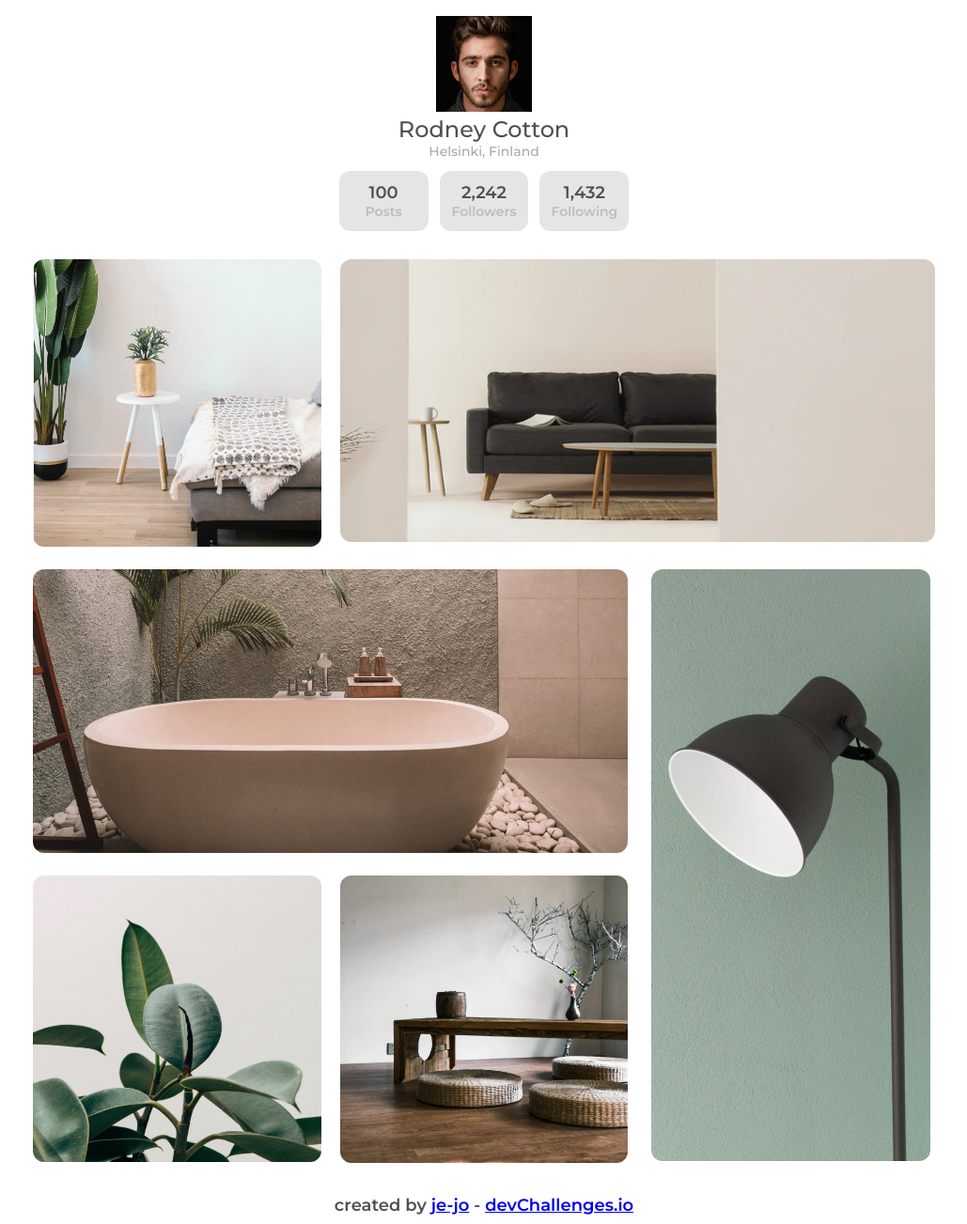
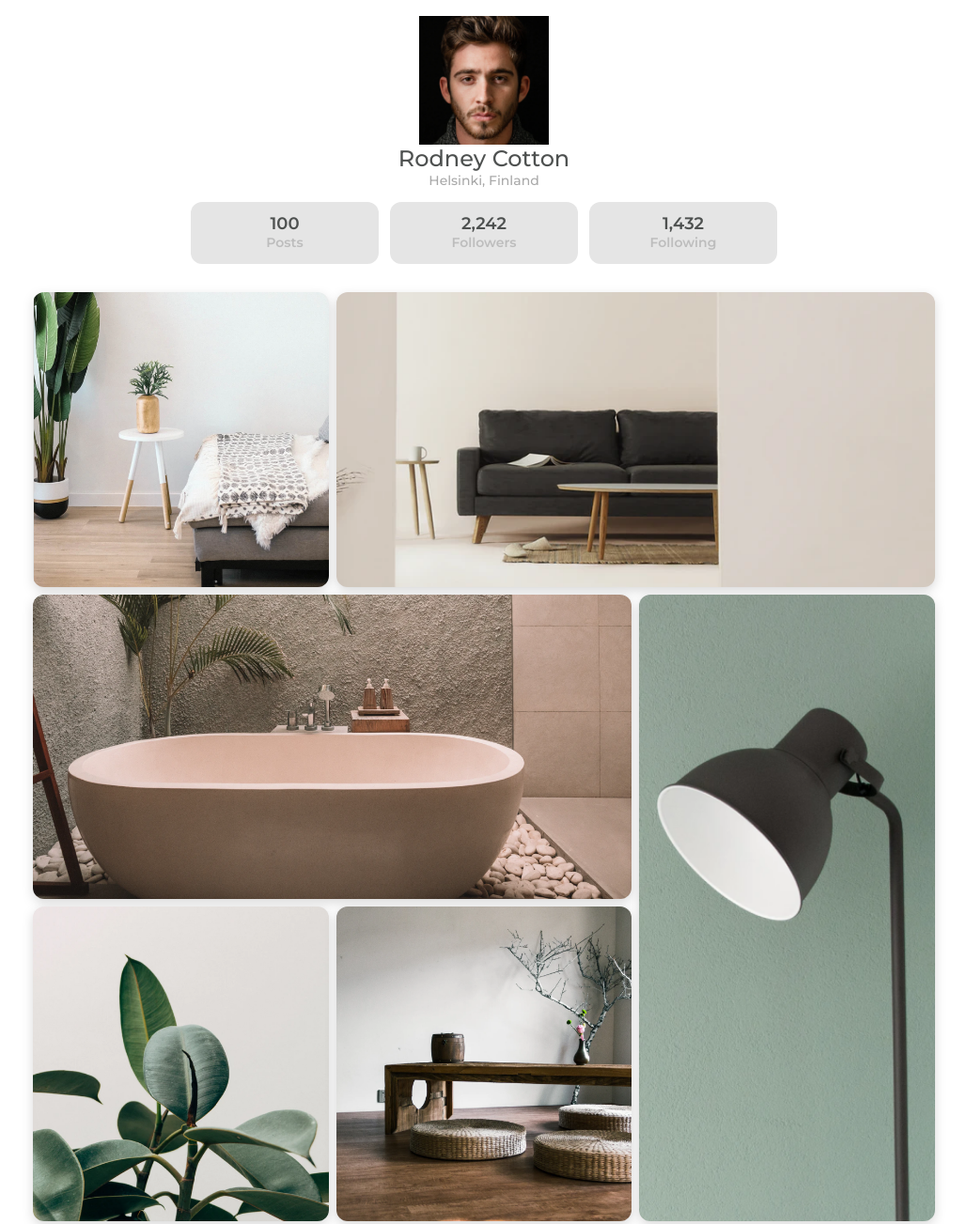
Before and after one commit to je-jo/my-gallery, a plain HTML site: page index.html in a window 1280 px wide. Shown: the top 1303 px of the page at 94% size, without its empty margins (125-1154 px from the left). Drawn offline with Linux system fonts and the light colour scheme.

Commit message:
Gallery done

```diff
--- a/index.html
+++ b/index.html
@@ -35,12 +35,12 @@
   </header>
   <main>
     <div class="wrapper">
-      <a href="images/photo1.png" target="_blank"><img src="images/photo1.png" alt=""></a>
-      <a href="images/photo2.png" target="_blank" class="col-span-2"><img src="images/photo2.png" alt=""></a>
-      <a href="images/photo3.png" target="_blank" class="col-span-2"><img src="images/photo3.png" alt=""></a>
-      <a href="images/photo4.png" target="_blank" class="row-span-2"><img src="images/photo4.png" alt=""></a>
-      <a href="images/photo5.png" target="_blank"><img src="images/photo5.png" alt=""></a>
-      <a href="images/photo6.png" target="_blank"><img src="images/photo6.png" alt=""></a>
+      <a href="images/photo1.png" target="_blank"><img src="images/photo1.png" alt="a scandinavian design living room with a couch and a plant"></a>
+      <a href="images/photo2.png" target="_blank" class="col-span-2"><img src="images/photo2.png" alt="a scandinavian design living room with a couch and a coffee table"></a>
+      <a href="images/photo3.png" target="_blank" class="col-span-2"><img src="images/photo3.png" alt="a scandinavian design bathroon with a tub and pebble floor"></a>
+      <a href="images/photo4.png" target="_blank" class="row-span-2"><img src="images/photo4.png" alt="a black lamp near a light green wall"></a>
+      <a href="images/photo5.png" target="_blank"><img src="images/photo5.png" alt="a rubber fig plant"></a>
+      <a href="images/photo6.png" target="_blank"><img src="images/photo6.png" alt="a low table with veawed cushion seating"></a>
     </div>
   </main>
   <footer>
--- a/styles.css
+++ b/styles.css
@@ -18,7 +18,7 @@
 }
 
 /* * {
-    outline: 1px solid slateblue;
+    outline: 1px solid salmon;
 } */
 
 body {
@@ -27,21 +27,45 @@ body {
     grid-template-rows: auto 1fr auto;
     gap: 30px;
     justify-items: center;
-    padding-top: 17px;
+    padding: 17px 0;
     text-align: center;
     color: var(--clr-gray1);
+}
 
+/* body {
+background: yellow;
+}
+
+header {
+background: yellowgreen;
+
+}
+
+main {
+background: palegreen;
+}
+
+footer {
+background: palevioletred;
+} */
+
+img {
+    display: block;
+    width: 100%;
 }
 
 .card {
     display: grid;
     grid-template-columns: repeat(3, 1fr);
     gap: 12px;
+    height: 33vh;
 }
 
 .card img {
-    width: 102px;
+    width: 22%;
     height: auto;
+    margin: 0 auto;
+
 }
 
 .card-item:not(:first-child) {
@@ -72,15 +96,31 @@ span {
 
 .wrapper {
     width: clamp(318px, 93%, 960px);
-    max-height: 48%;
     display: grid;
     grid-template-columns: repeat(3, 1fr);
-    gap: 20px;
+    gap: 0.5rem;
     margin: 0 auto;
 }
 
+.wrapper a {
+    height: 100%;
+    overflow: hidden; /* otherwise container scales on hover */
+    border-radius: 12px;
+    filter: drop-shadow(0px 4px 6px rgba(0, 0, 0, 0.15));
+}
+
 .wrapper img {
-    border-radius: 12px;
+    height: 100%;
+    object-fit: cover;
+    transform: scale(1) translate(0, 0);
+    transition: transform 400ms 200ms ease-in;
+
+
+}
+
+.wrapper img:hover {
+    transform: scale(1.1) translate(-3%, -1%);
+    transition: transform 1200ms ease-in;
 }
 
 .col-span-2 {
```
Also changed, not shown: 1 other file.
